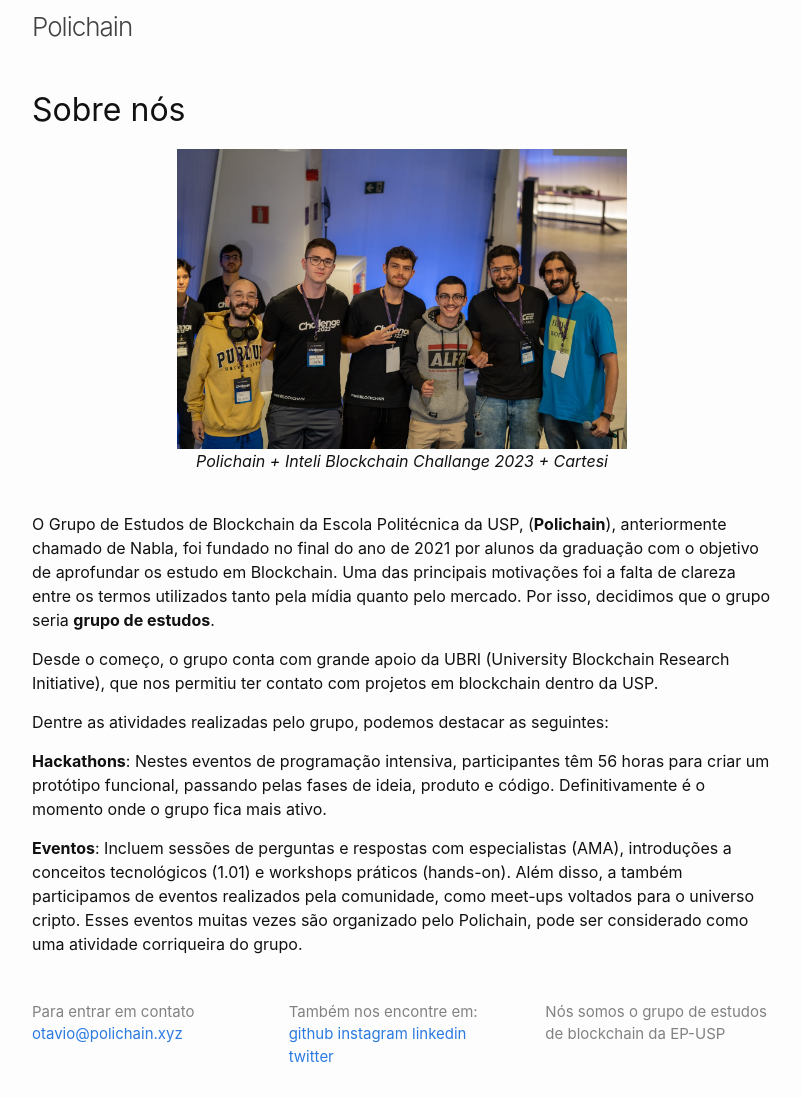
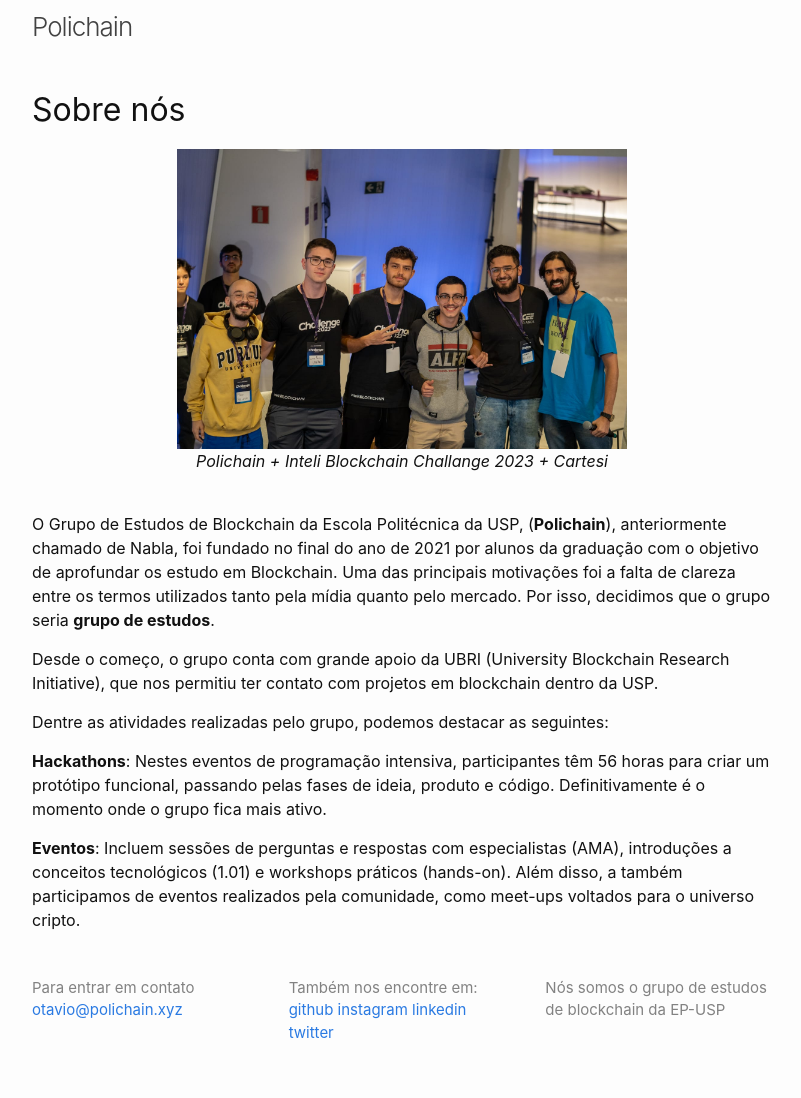
Before and after one commit to polichain/jekyll-website, a Jekyll site: the page built from _saibamais/index.markdown, in a window 1280 px wide. Shown: the whole page, without its empty margins (238-1039 px from the left). Built offline with Jekyll 4.4.1, drawn with Linux system fonts in a browser that asks for light colours; comment, search, counter and statistics services are not loaded; after the commit the page ends 1074 px from its top, so only the background shows below that.

Commit message:
atualizacao sobre nos

```diff
--- a/_saibamais/index.markdown
+++ b/_saibamais/index.markdown
@@ -21,4 +21,4 @@ Dentre as atividades realizadas pelo grupo, podemos destacar as seguintes:
 
 **Hackathons**: Nestes eventos de programação intensiva, participantes têm 56 horas para criar um protótipo funcional, passando pelas fases de ideia, produto e código. Definitivamente é o momento onde o grupo fica mais ativo.
 
-**Eventos**: Incluem sessões de perguntas e respostas com especialistas (AMA), introduções a conceitos tecnológicos (1.01) e workshops práticos (hands-on). Além disso, a também participamos de eventos realizados pela comunidade, como meet-ups voltados para o universo cripto. Esses eventos muitas vezes são organizado pelo Polichain, pode ser considerado como uma atividade corriqueira do grupo.
+**Eventos**: Incluem sessões de perguntas e respostas com especialistas (AMA), introduções a conceitos tecnológicos (1.01) e workshops práticos (hands-on). Além disso, a também participamos de eventos realizados pela comunidade, como meet-ups voltados para o universo cripto.
```
